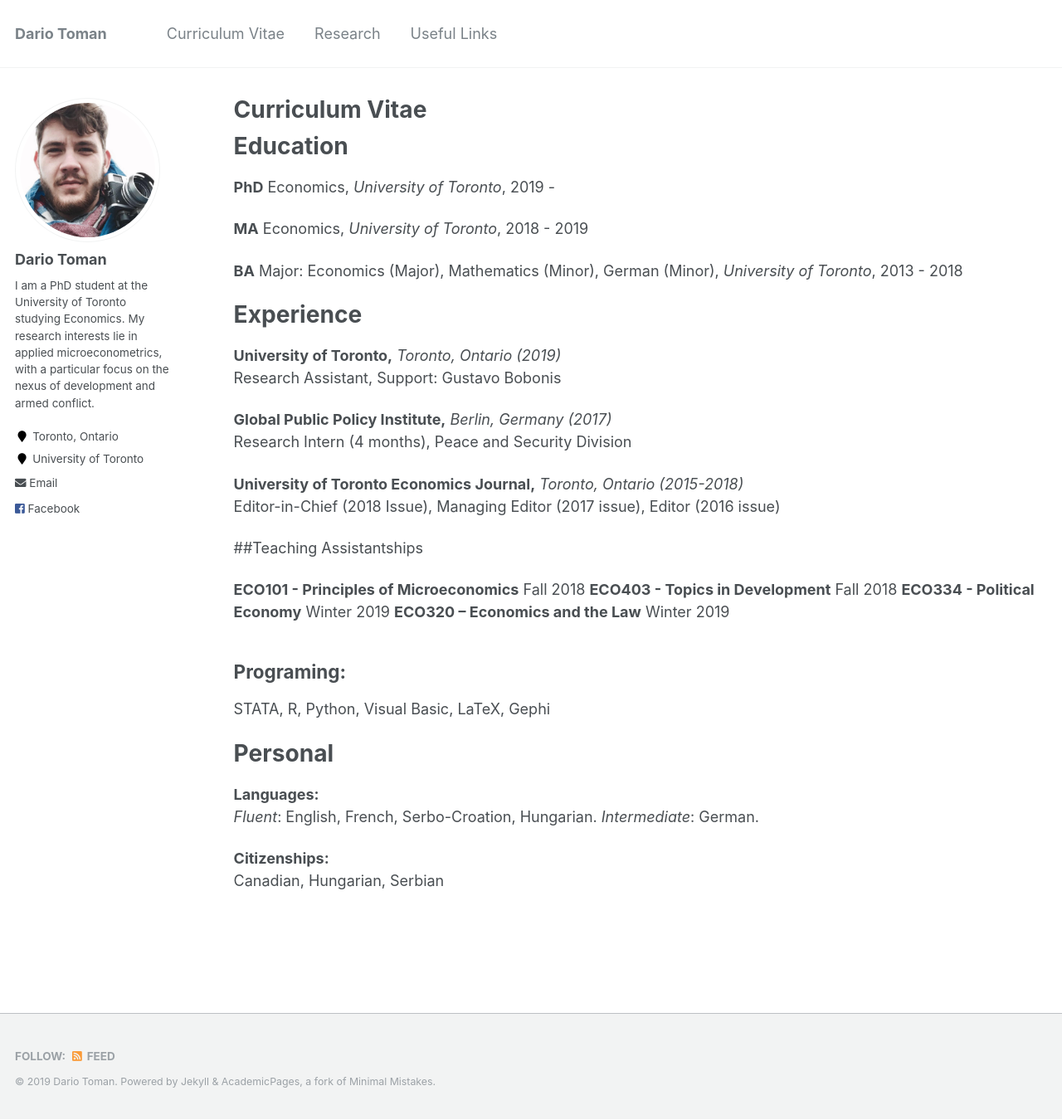
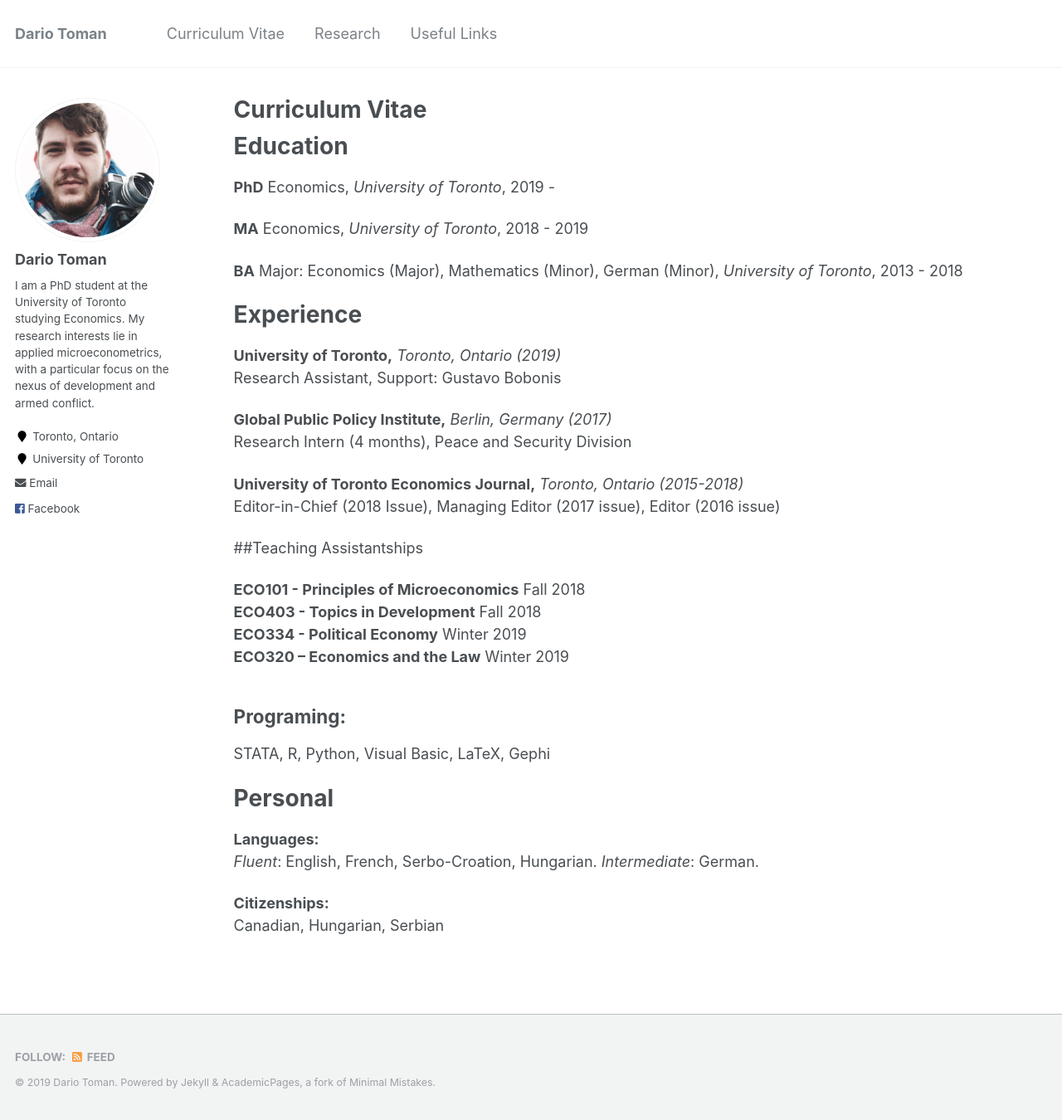
Before and after one commit to dariotoman/website, a Jekyll site: the page built from _pages/cv.md, in a window 1280 px wide and 1350 px high. Shown: the whole window at 83% size. Built offline with Jekyll 4.4.1, drawn with Linux system fonts in a browser that asks for light colours.

Commit message:
Update cv.md

```diff
--- a/_pages/cv.md
+++ b/_pages/cv.md
@@ -30,10 +30,10 @@ Editor-in-Chief (2018 Issue),  Managing Editor (2017 issue), Editor (2016 issue)
 
 ##Teaching Assistantships
 
-**ECO101 - Principles of Microeconomics** Fall 2018
-**ECO403 - Topics in Development** Fall 2018
-**ECO334 - Political Economy** Winter 2019
-**ECO320 – Economics and the Law** Winter 2019
+**ECO101 - Principles of Microeconomics** Fall 2018 <br>
+**ECO403 - Topics in Development** Fall 2018 <br>
+**ECO334 - Political Economy** Winter 2019 <br>
+**ECO320 – Economics and the Law** Winter 2019  <br>
 
 
 ## Programing:
```
